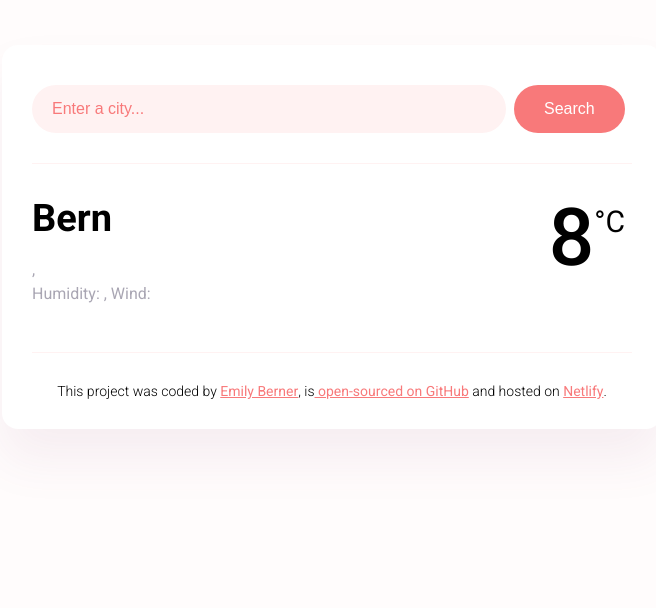
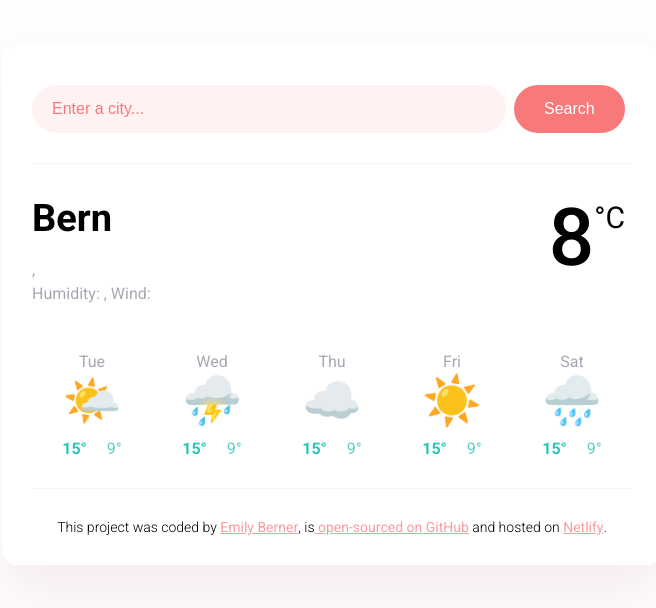
Before and after one commit to Emmily0/weatherapp_forecast_EB_112024, a plain HTML site: page index.html in a window 1280 px wide. Shown: the whole page, without its empty margins (308-964 px from the left). Drawn offline with nearby package versions, Linux system fonts and the light colour scheme; no server answers.

Commit message:
Added HTML and CSS for Forecast Div

```diff
--- a/index.html
+++ b/index.html
@@ -40,6 +40,68 @@
     <div class="weather-app-unit">°C</div>
 </div>
 </div>
+<div class="weather-forecast">
+<div class="weather-forecast-day">
+<div class="weather-forecast-date">Tue</div>
+<div class="weather-forecast-icon">🌤️</div>
+<div class="weather-forecast-temperatures">
+  <div class="weather-forecast-temperature">
+    <strong>15°</strong>
+  </div>
+  <div class="weather-forecast-temperature">
+    9°
+  </div>
+</div>
+</div>
+<div class="weather-forecast-day">
+    <div class="weather-forecast-date">Wed</div>
+    <div class="weather-forecast-icon">⛈️</div>
+    <div class="weather-forecast-temperatures">
+      <div class="weather-forecast-temperature">
+        <strong>15°</strong>
+      </div>
+      <div class="weather-forecast-temperature">
+        9°
+      </div>
+    </div>
+    </div>
+    <div class="weather-forecast-day">
+        <div class="weather-forecast-date">Thu</div>
+        <div class="weather-forecast-icon">☁️</div>
+        <div class="weather-forecast-temperatures">
+          <div class="weather-forecast-temperature">
+            <strong>15°</strong>
+          </div>
+          <div class="weather-forecast-temperature">
+            9°
+          </div>
+        </div>
+        </div>
+        <div class="weather-forecast-day">
+            <div class="weather-forecast-date">Fri</div>
+            <div class="weather-forecast-icon">☀️</div>
+            <div class="weather-forecast-temperatures">
+              <div class="weather-forecast-temperature">
+                <strong>15°</strong>
+              </div>
+              <div class="weather-forecast-temperature">
+                9°
+              </div>
+            </div>
+            </div>
+            <div class="weather-forecast-day">
+                <div class="weather-forecast-date">Sat</div>
+                <div class="weather-forecast-icon">🌧️</div>
+                <div class="weather-forecast-temperatures">
+                  <div class="weather-forecast-temperature">
+                    <strong>15°</strong>
+                  </div>
+                  <div class="weather-forecast-temperature">
+                    9°
+                  </div>
+                </div>
+                </div>
+</div>
     </main>
 
     <footer>
--- a/src/style.css
+++ b/src/style.css
@@ -4,7 +4,7 @@ body {
 }
 
 a {
-    color: #f8797a;
+    color: #f87979bc;
     font-weight: 400;
 }
 
@@ -62,6 +62,7 @@ main {
     margin: 0;
     font-size: 38px;
     line-height: 48px;
+
 }
 
 .weather-app-details {
@@ -92,11 +93,46 @@ main {
 }
 
 .weather-app-unit {
-margin-top: 10px;
+margin-top: 6px;
 font-size: 30px;
 margin-right: 7px;
+}
+
+.weather-forecast {
+    display: flex;
+    justify-content: space-around;
+    margin-top: 30px;
+}
+
+.weather-forecast-date {
+    text-align: center;
+    color: rgba(39, 33, 66, 0.4);
+    font-size: 16px;
+    line-height: 20px;
+}
+
+.weather-forecast-icon {
+    font-size: 48px;
+    text-align: center;
+}
+
+.weather-forecast-temperatures {
+    text-align: center;
+    color: #28c4b7c7;
+    margin-top: 10px;
+    display: flex;
+    justify-content: center;
+}
+
+.weather-forecast-temperature strong {
+    color: #28c4b7;
 
 }
+.weather-forecast-temperature {
+padding: 0 10px;
+color: #28c4b7c7;
+}
+
 
 footer{
     border-top: 1px solid #fff2f2;
```
